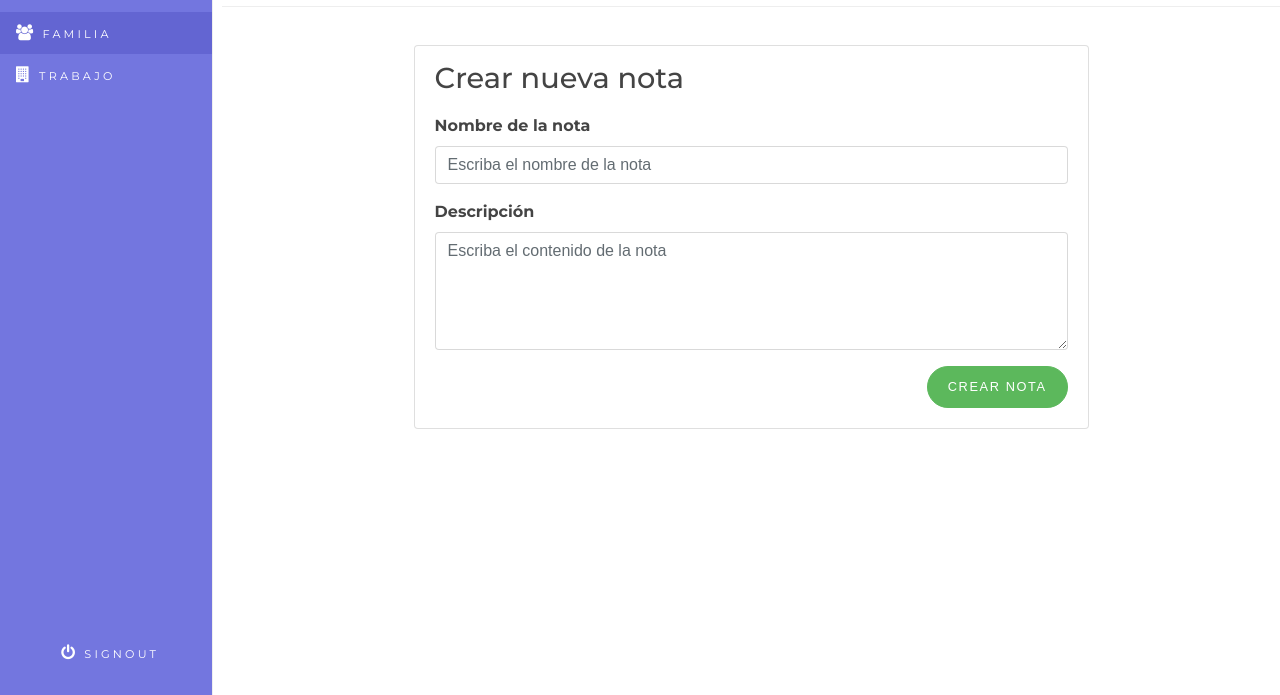
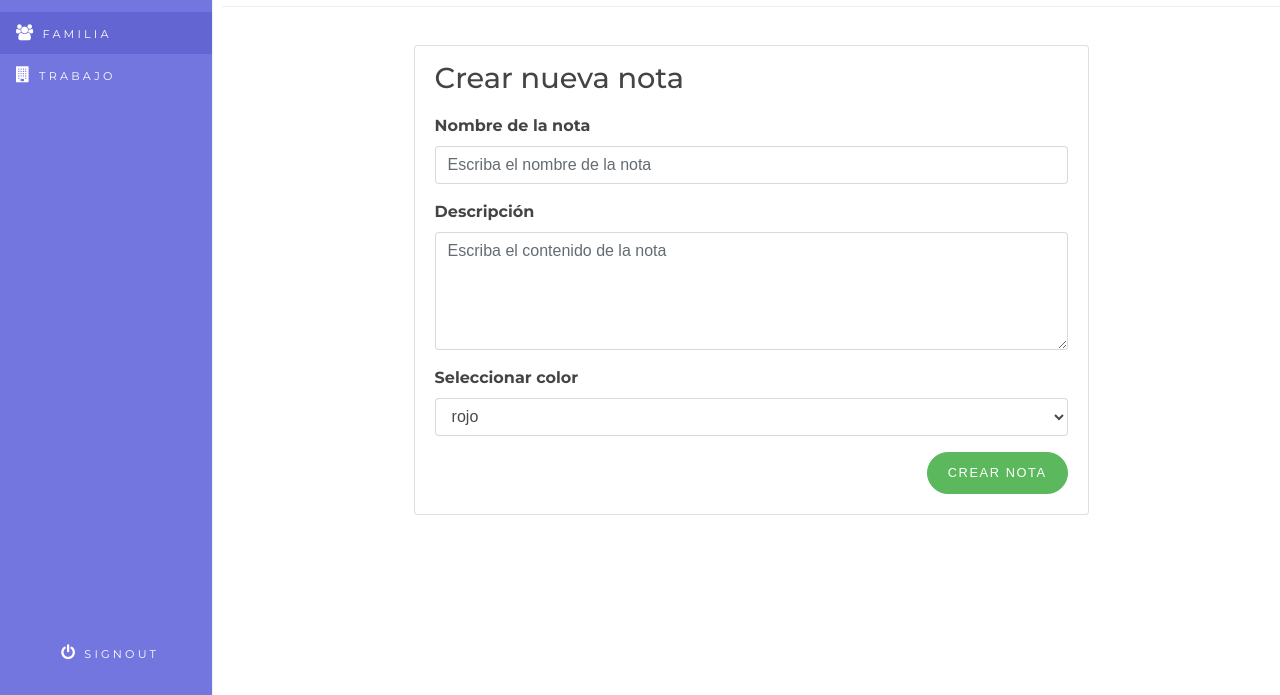
Before and after one commit to ManuelRamallo/damkeep, a plain HTML site: page plantilla Bootstrap/bootstrap-4-dashboard/nuevanota.html in a window 1280 px wide. Shown: the part 105-800 px from the top of the page. Drawn offline with Linux system fonts and the light colour scheme; a script that the page names is missing.

Commit message:
Añadir color a nota

```diff
--- a/plantilla Bootstrap/bootstrap-4-dashboard/nuevanota.html
+++ b/plantilla Bootstrap/bootstrap-4-dashboard/nuevanota.html
@@ -104,6 +104,19 @@
 														<textarea class="form-control" id="message" name="message" placeholder="Escriba el contenido de la nota" rows="5"></textarea>
 													</div>
 												</div>
+                        <div class="form-group">
+													<label class="col-12 control-label no-padding titulo" for="message">Seleccionar color</label>
+
+													<div class="col-12 no-padding">
+                              <select class="form-control" id="message" name="color">
+                                    <option value="volvo">rojo</option>
+                                    <option value="saab">amarillo</option>
+                                    <option value="mercedes">verde</option>
+                                    <option value="audi">azul</option>
+                                  </select>
+
+													</div>
+												</div>
 
 												<!-- Form actions -->
 												<div class="form-group">
```
